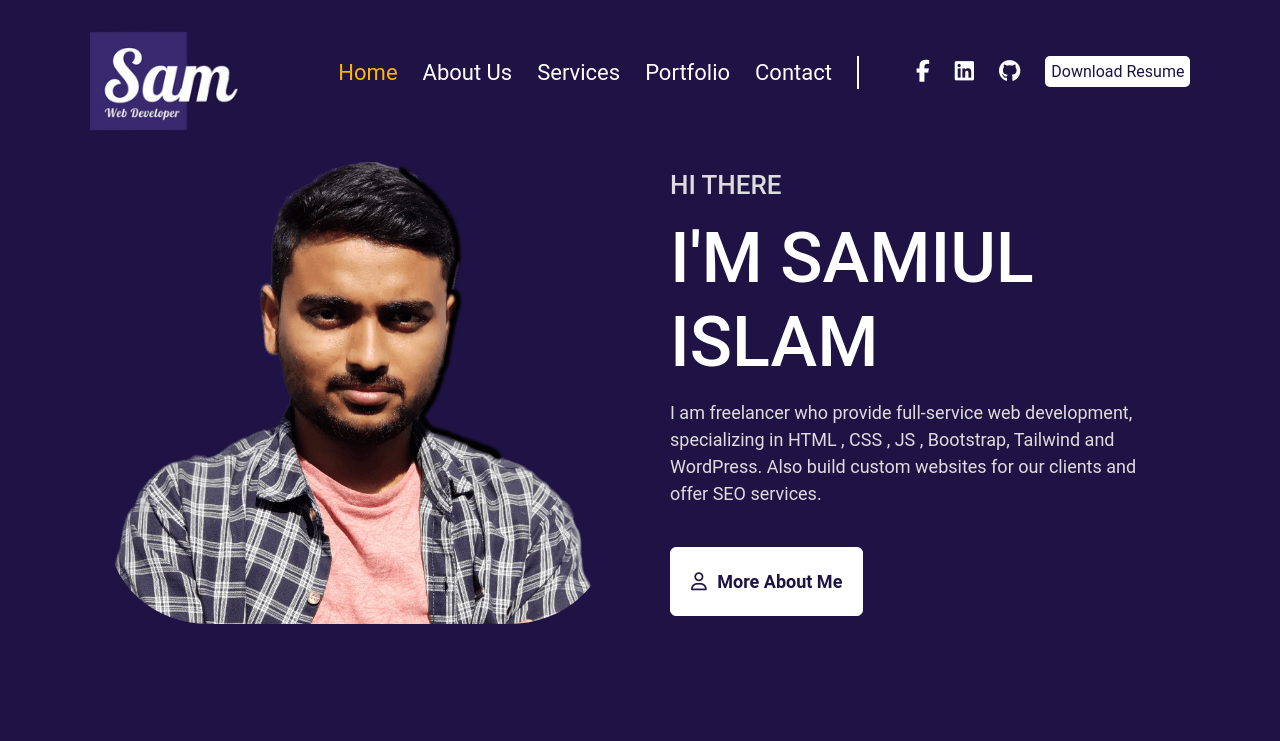
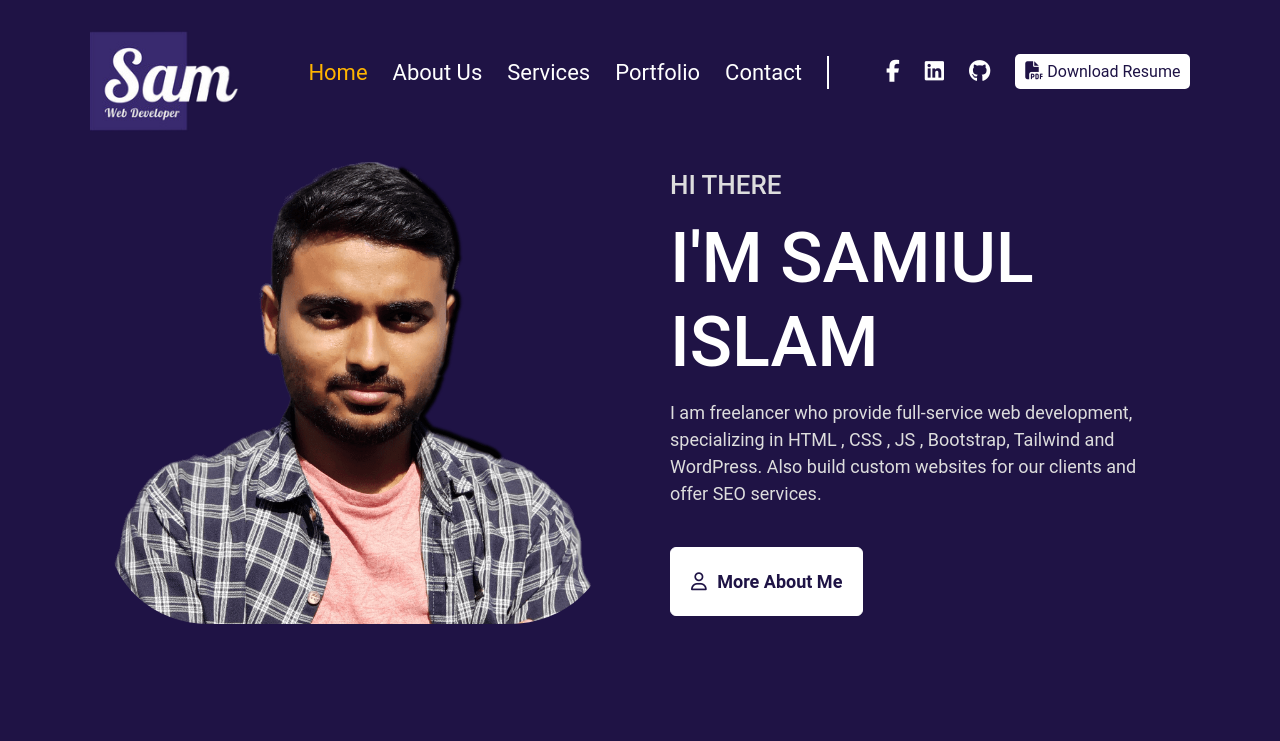
Before and after one commit to SamiulIslam017/portfolio, a plain HTML site: page index.html in a window 1280 px wide. Shown: the top 741 px of the page. Drawn offline with nearby package versions, Linux system fonts and the light colour scheme; no server answers.

Commit message:
header update

```diff
--- a/index.html
+++ b/index.html
@@ -49,7 +49,7 @@
                         </a>
                     </li>
                     <li>
-                        <a class="resume-btn" href="https://drive.google.com/uc?export=download&id=1TOxDWVYN78rFtAfzB-oadi5uc6l3zvI-">Download Resume</a>
+                        <a class="resume-btn" href="https://drive.google.com/uc?export=download&id=1TOxDWVYN78rFtAfzB-oadi5uc6l3zvI-"><i class="fa-solid fa-file-pdf"></i> Download Resume</a>
                     </li>
 
                 </ol>
@@ -108,7 +108,7 @@
                     <p>I am freelancer who provide full-service web development, specializing in HTML , CSS , JS , Bootstrap, Tailwind and WordPress. Also build custom websites for our clients and offer SEO services.</p>
                     <div class="banner-btn">
                         <a href="#about"><i class="fa-regular fa-user"></i>  More About Me</a>
-                        <a class="d-md-none d-lg-none d-xl-none d-block mt-3 text-center" href="https://drive.google.com/uc?export=download&id=1TOxDWVYN78rFtAfzB-oadi5uc6l3zvI-"><i class="fa-regular fa-user"></i>  Download Resume</a>
+                        <a class="d-md-none d-lg-none d-xl-none d-block mt-3 text-center" href="https://drive.google.com/uc?export=download&id=1TOxDWVYN78rFtAfzB-oadi5uc6l3zvI-"><i class="fa-solid fa-file-pdf"></i>  Download Resume</a>
 
                     </div>
                 </div>
--- a/styles/style.css
+++ b/styles/style.css
@@ -118,13 +118,29 @@ nav .logo img{
 
 .menu ol li a i{
     font-size: 22px;
+    transform: scale(1);
+    transition: all .5s ease-in-out;
+}
+.menu ol li a i:hover {
+    transform: scale(1.3);
 }
 .menu .resume-btn{
-    padding: 6px;
+    padding: 8px 10px;
     background: #fff;
     color: var(--sticky-m-bg);
     text-decoration: none;
-    border-radius: 5px
+    border-radius: 5px;
+    transition: all .5s ease;
+}
+.menu .resume-btn > i {
+    font-size: 18px; color: #1f1345;
+    transition: all .5s ease;
+}
+.menu .resume-btn:hover {
+    color: var(--primary-color);
+}
+.menu .resume-btn:hover > i {
+    color: var(--primary-color);
 }
 
 .banner-section{
```
